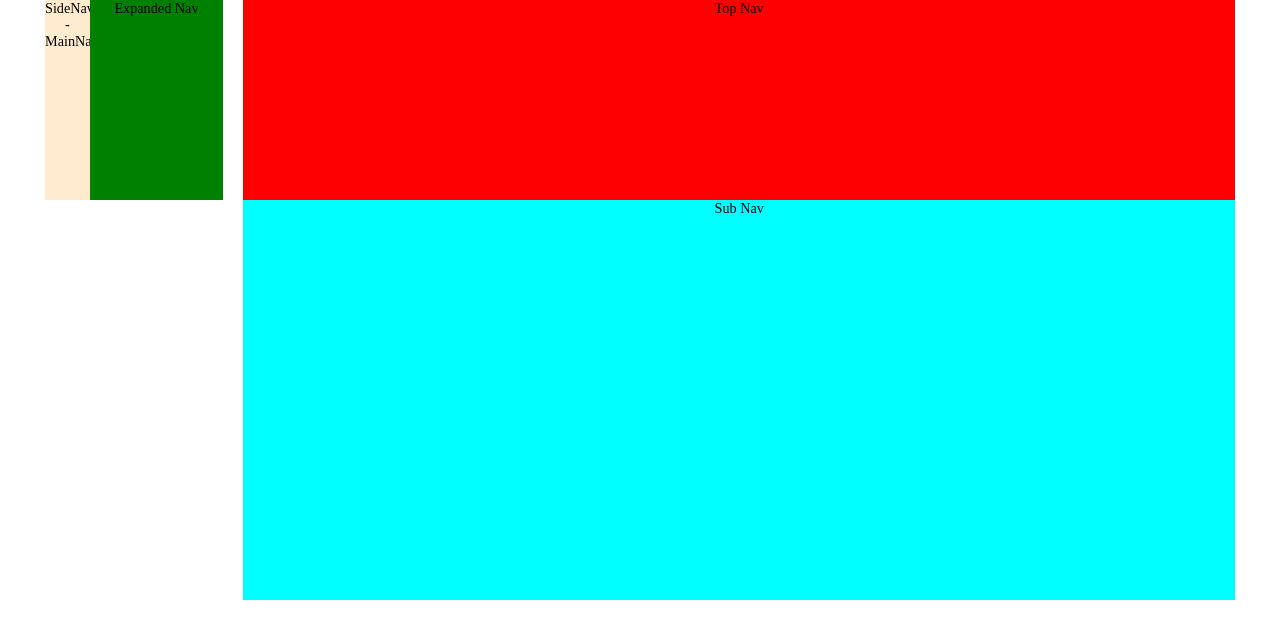
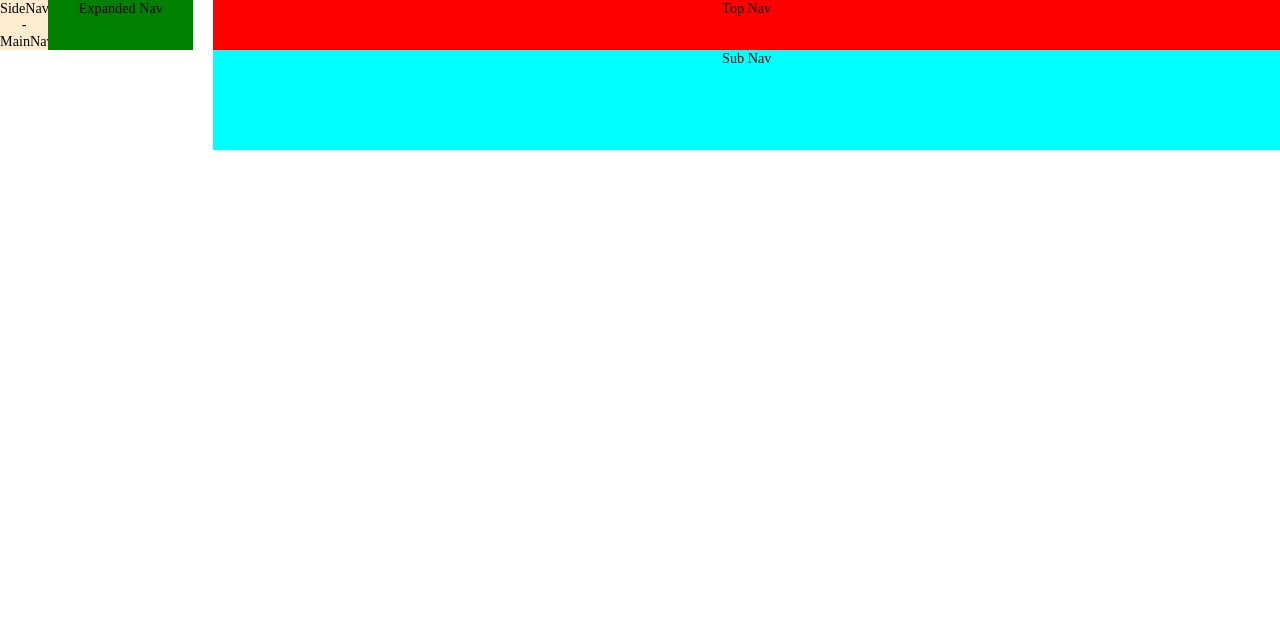
Before and after one commit to toreylittlefield/quadrant-basic-test-challenge, a React (Create React App) app in the folder client/: page / in a window 1280 px wide. Shown: the top 638 px of the page. Built offline with nearby package versions, Linux system fonts and the light colour scheme; a web font is replaced by a local one.

Commit message:
update Grid component

```diff
--- a/client/src/components/Grid/Grid.js
+++ b/client/src/components/Grid/Grid.js
@@ -2,10 +2,9 @@ import styled from "styled-components";
 
 const Grid = styled.div`
   display: grid;
-  grid-template-columns: repeat(12, [col-start] 1fr);
-  grid-auto-rows: 200px;
+  grid-template-columns: repeat(12, [col] 1fr);
+  grid-template-rows: repeat(12, [row] 50px);
   column-gap: 20px;
-  padding: 0 45px 0 45px;
 `;
 
 export default Grid;
```
